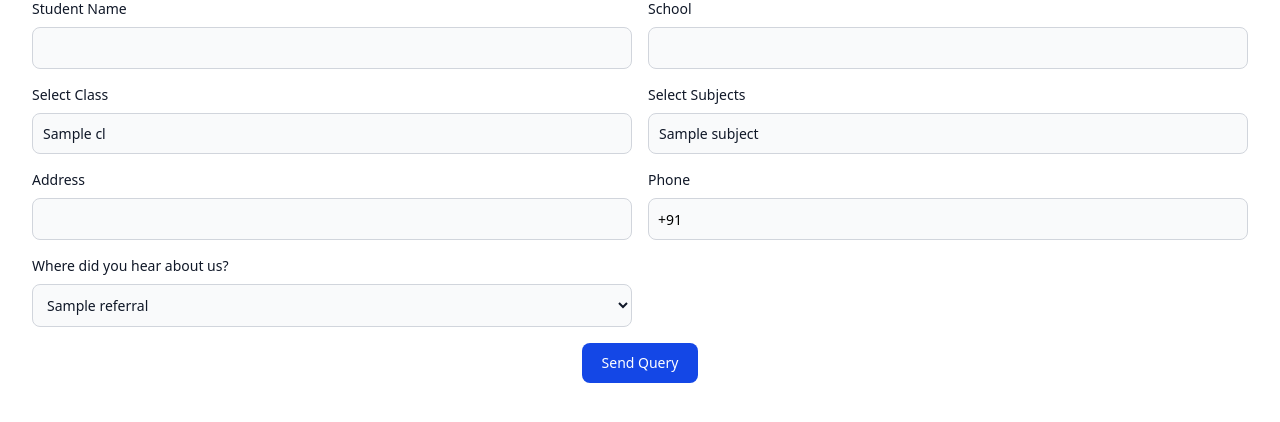
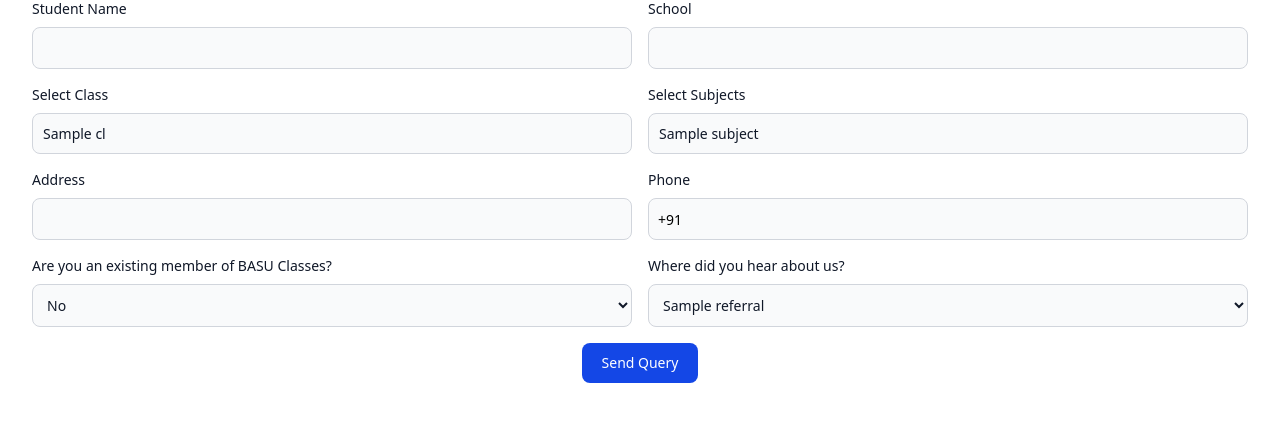
Before and after one commit to Nitinsha58/BasuSystem, a Django app: template templates/inquiry.html in a window 1280 px wide. Shown: the part 137-559 px from the top of the page. Run offline with Django 3.2, Linux system fonts and the light colour scheme; the template is opened without the code that fills it: most values are stand-ins (such as "Sample title", 1, 10 or a date in 2020); some libraries are stand-ins or nearby versions.

Commit message:
add existing parent question

```diff
--- a/inquiry_followup/models.py
+++ b/inquiry_followup/models.py
@@ -41,6 +41,7 @@ class Inquiry(models.Model):
     address = models.TextField()
     phone = models.CharField(max_length=15, unique=True)
     referral = models.ForeignKey(Referral, on_delete=models.SET_NULL, null=True, blank=True, related_name='inquiry')
+    existing_member = models.BooleanField(default=False)
     created_at = models.DateTimeField(auto_now_add=True)
     updated_at = models.DateTimeField(auto_now=True)
 
--- a/inquiry_followup/views.py
+++ b/inquiry_followup/views.py
@@ -152,12 +152,13 @@ def create_inquiry(request):
         address = request.POST.get("address")
         phone = request.POST.get("phone")
         referral_source = request.POST.get("referral")
+        existing_member = request.POST.get("existing_member") == "Yes"
 
         existing_inquiries = Inquiry.objects.filter(phone=phone)
 
-
         if existing_inquiries:
             if request.user and request.user.is_authenticated and AdmissionCounselor.objects.filter(user=request.user).first():
+
                 messages.success(request, "Inquiry Already Exists.")
                 return redirect('inquiries')
 
@@ -171,7 +172,8 @@ def create_inquiry(request):
             school=school_name,
             address=address,
             phone=phone,
-            referral_id=referral_source
+            referral_id=referral_source,
+            existing_member=existing_member
         )
 
         # Add many-to-many relationships (if applicable)
--- a/templates/inquiry.html
+++ b/templates/inquiry.html
@@ -96,6 +96,14 @@
           </div>
 
           <div class="">
+            <label for="existing_member" class="block mb-2 text-sm font-medium text-gray-900">Are you an existing member of BASU Classes?</label>
+            <select id="existing_member" required name="existing_member" class="bg-gray-50 border border-gray-300 text-gray-900 text-sm rounded-lg focus:ring-blue-500 focus:border-blue-500 block w-full p-2.5">
+              <option value="No">No</option>
+              <option value="Yes">Yes</option>
+            </select>
+          </div>
+
+          <div class="">
             <label for="referral" class="block mb-2 text-sm font-medium text-gray-900">Where did you hear about us?</label>
             <select id="referral" required size="{{referrals.count}}" name="referral" class="bg-gray-50 border border-gray-300 text-gray-900 text-sm rounded-lg focus:ring-blue-500 focus:border-blue-500 block w-full p-2.5">
               {% for referral in referrals %}
```
Also changed, not shown: inquiry_followup/templates/inquiry_followup/inquiries.html (+7 -0 lines), inquiry_followup/templates/inquiry_followup/inquiry.html (+7 -0 lines), inquiry_followup/migrations/0006_inquiry_existing_member.py (added).
